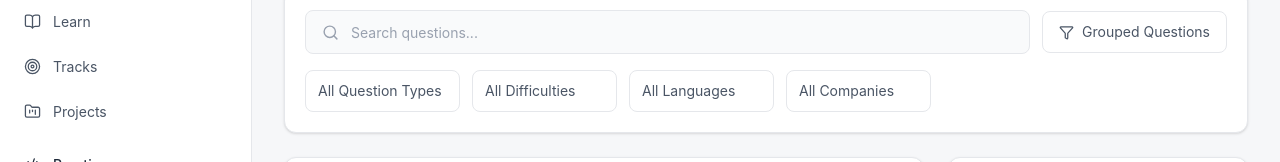
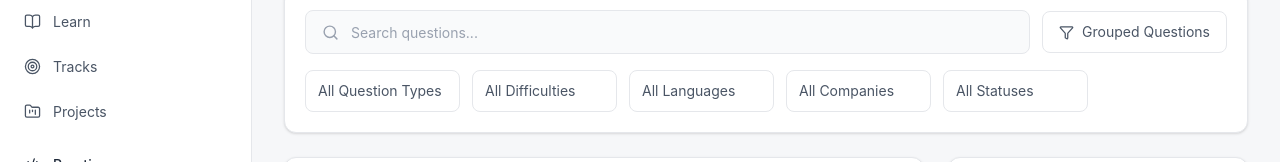
Before and after one commit to eagleanurag/queryvanta, a React (Vite) app: page / in a window 1280 px wide. Shown: the part 120-282 px from the top of the page. Built offline with nearby package versions, Linux system fonts and the light colour scheme.

Commit message:
Add solved and unsolved question filter

```diff
--- a/src/App.tsx
+++ b/src/App.tsx
@@ -49,6 +49,8 @@ function App() {
   const [selectedLanguage, setSelectedLanguage] =
     useState("All");
   const [selectedCompany, setSelectedCompany] =
+    useState("All");
+  const [selectedStatus, setSelectedStatus] =
     useState("All");
 
   const [solvedQuestionIds, setSolvedQuestionIds] =
@@ -175,6 +177,8 @@ function App() {
     ),
   ];
 
+  const statuses = ["All", "Solved", "Unsolved"];
+
   const filteredQuestions = useMemo(() => {
     const normalizedSearch =
       searchTerm.trim().toLowerCase();
@@ -223,13 +227,20 @@ function App() {
           selectedCompany,
         );
 
+      const matchesStatus =
+        selectedStatus === "All" ||
+        (selectedStatus === "Solved"
+          ? solvedQuestionIds.has(question.id)
+          : !solvedQuestionIds.has(question.id));
+
       return (
         matchesBookmark &&
         matchesSearch &&
         matchesDifficulty &&
         matchesQuestionType &&
         matchesLanguage &&
-        matchesCompany
+        matchesCompany &&
+        matchesStatus
       );
     });
   }, [
@@ -238,6 +249,8 @@ function App() {
     selectedQuestionType,
     selectedLanguage,
     selectedCompany,
+    selectedStatus,
+    solvedQuestionIds,
     showBookmarkedOnly,
     bookmarkedQuestionIds,
   ]);
@@ -278,7 +291,8 @@ function App() {
     selectedDifficulty !== "All" ||
     selectedQuestionType !== "All" ||
     selectedLanguage !== "All" ||
-    selectedCompany !== "All";
+    selectedCompany !== "All" ||
+    selectedStatus !== "All";
 
   const clearFilters = () => {
     setSearchTerm("");
@@ -286,6 +300,7 @@ function App() {
     setSelectedQuestionType("All");
     setSelectedLanguage("All");
     setSelectedCompany("All");
+    setSelectedStatus("All");
   };
 
   return (
@@ -448,10 +463,12 @@ function App() {
               selectedLanguage
             }
             selectedCompany={selectedCompany}
+            selectedStatus={selectedStatus}
             questionTypes={questionTypes}
             difficulties={difficulties}
             languages={languages}
             companies={companies}
+            statuses={statuses}
             hasActiveFilters={hasActiveFilters}
             setSearchTerm={setSearchTerm}
             setSelectedQuestionType={
@@ -466,6 +483,7 @@ function App() {
             setSelectedCompany={
               setSelectedCompany
             }
+            setSelectedStatus={setSelectedStatus}
             clearFilters={clearFilters}
           />
 
--- a/src/components/QuestionFilters.tsx
+++ b/src/components/QuestionFilters.tsx
@@ -6,16 +6,19 @@ type QuestionFiltersProps = {
   selectedDifficulty: string;
   selectedLanguage: string;
   selectedCompany: string;
+  selectedStatus: string;
   questionTypes: string[];
   difficulties: string[];
   languages: string[];
   companies: string[];
+  statuses: string[];
   hasActiveFilters: boolean;
   setSearchTerm: (value: string) => void;
   setSelectedQuestionType: (value: string) => void;
   setSelectedDifficulty: (value: string) => void;
   setSelectedLanguage: (value: string) => void;
   setSelectedCompany: (value: string) => void;
+  setSelectedStatus: (value: string) => void;
   clearFilters: () => void;
 };
 
@@ -25,16 +28,19 @@ function QuestionFilters({
   selectedDifficulty,
   selectedLanguage,
   selectedCompany,
+  selectedStatus,
   questionTypes,
   difficulties,
   languages,
   companies,
+  statuses,
   hasActiveFilters,
   setSearchTerm,
   setSelectedQuestionType,
   setSelectedDifficulty,
   setSelectedLanguage,
   setSelectedCompany,
+  setSelectedStatus,
   clearFilters,
 }: QuestionFiltersProps) {
   return (
@@ -195,6 +201,35 @@ function QuestionFilters({
             ))}
         </select>
 
+        {/* Status */}
+        <select
+          value={selectedStatus}
+          onChange={(event) =>
+            setSelectedStatus(
+              event.target.value,
+            )
+          }
+          className="min-w-[145px] cursor-pointer appearance-none rounded-lg border border-gray-200 bg-white px-3 py-2.5 text-sm text-gray-600 outline-none hover:bg-gray-50"
+        >
+          <option value="All">
+            All Statuses
+          </option>
+
+          {statuses
+            .filter(
+              (status) =>
+                status !== "All",
+            )
+            .map((status) => (
+              <option
+                key={status}
+                value={status}
+              >
+                {status}
+              </option>
+            ))}
+        </select>
+
         {/* Clear */}
         {hasActiveFilters && (
           <button
```
